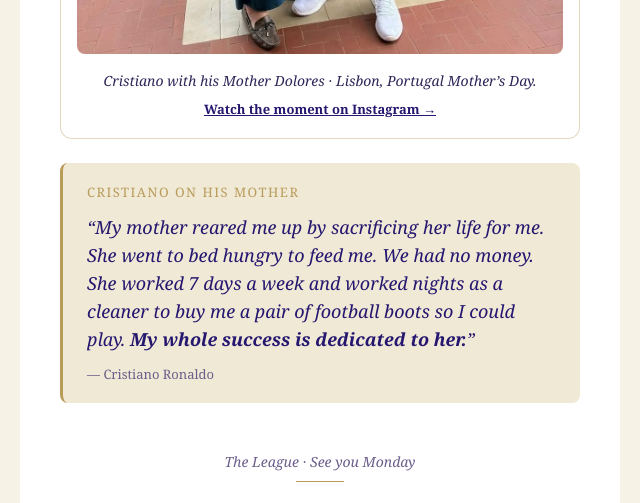
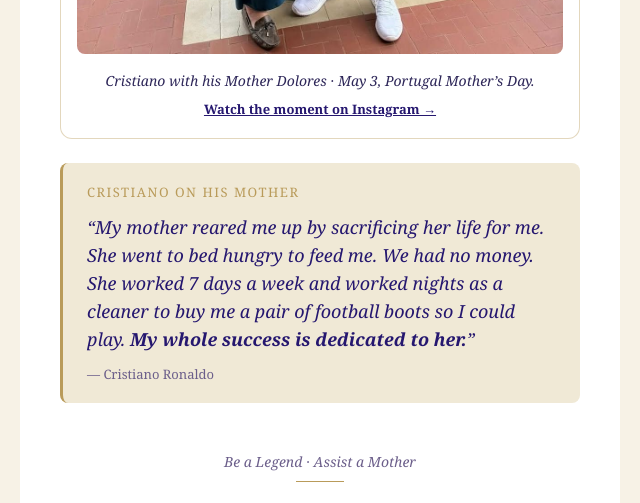
Before and after one commit to drpauloignacio/fcm-email-previews, a plain HTML site: page fcm-aotw-monday-launch-with-quote-email.html in a window 1280 px wide. Shown: the part 1783-2286 px from the top of the page, 320-960 px from the left. Drawn offline with Linux system fonts and the light colour scheme.

Commit message:
Update email content for Mother's Day promotion

```diff
--- a/fcm-aotw-monday-launch-with-quote-email.html
+++ b/fcm-aotw-monday-launch-with-quote-email.html
@@ -136,7 +136,7 @@
                 </td></tr>
                 <tr><td style="padding:0 24px 20px 24px; text-align:center;">
                   <p style="font-family:Georgia,'Times New Roman',serif; font-size:14px; line-height:22px; color:#2D2658; margin:0 0 8px 0; font-style:italic;">
-                    Cristiano with his Mother Dolores &middot; Lisbon, Portugal Mother&rsquo;s Day.
+                    Cristiano with his Mother Dolores &middot; May 3, Portugal Mother&rsquo;s Day.
                   </p>
                   <p style="font-family:Georgia,'Times New Roman',serif; font-size:13px; line-height:18px; margin:0;">
                     <a href="https://www.instagram.com/p/DX3prLmjX-M/" style="color:#25176F; text-decoration:underline; font-weight:600;">Watch the moment on Instagram &rarr;</a>
@@ -165,7 +165,7 @@
           </tr>          <!-- Sign-off -->
           <tr>
             <td align="center" class="pad-x" style="padding:24px 40px 8px 40px; background-color:#FFFFFF; font-family:Georgia,'Times New Roman',serif; font-size:14px; line-height:22px; color:#6B5E8A; font-style:italic;">
-              The League · See you Monday
+              Be a Legend · Assist a Mother
             </td>
           </tr>
           <tr>
```
